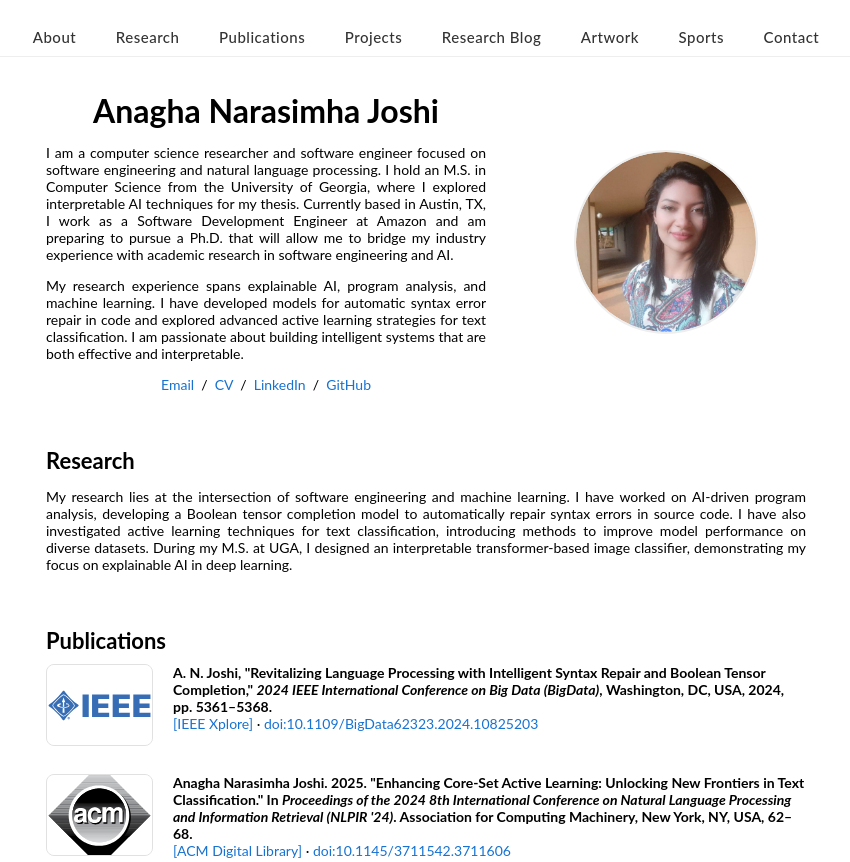
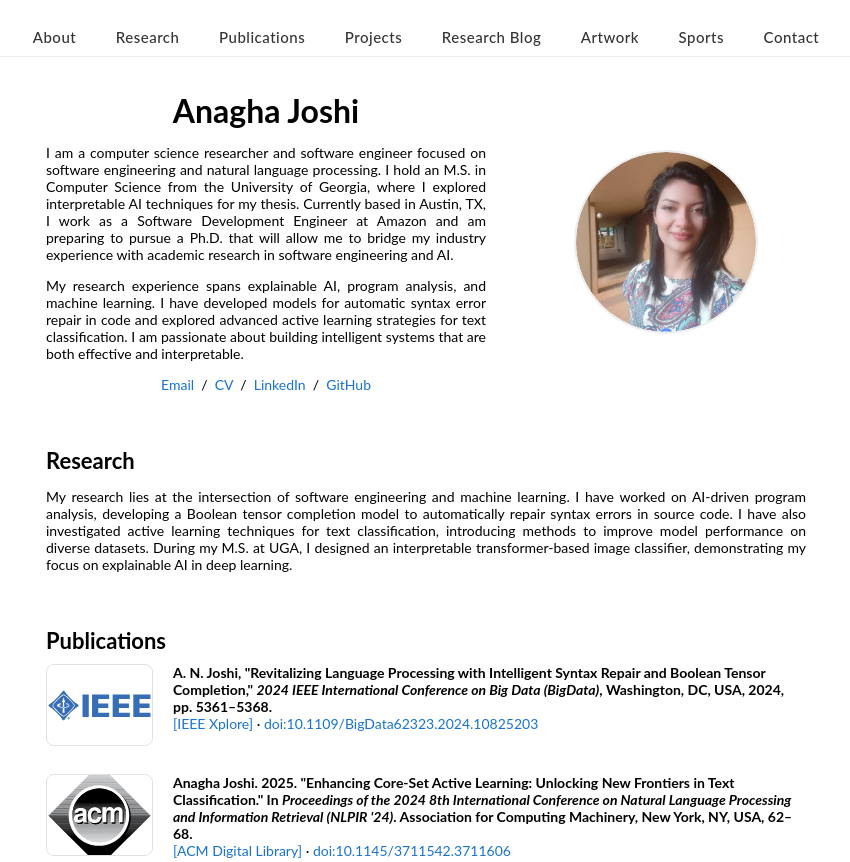
Before and after one commit to anaghajoshi111/anaghajoshi111.github.io, a plain HTML site: page index.html in a window 1280 px wide. Shown: the top 862 px of the page, without its empty margins (214-1064 px from the left). Drawn offline with Linux system fonts and the light colour scheme.

Commit message:
Update index.html

```diff
--- a/index.html
+++ b/index.html
@@ -3,7 +3,7 @@
 <head>
   <meta charset="UTF-8">
   <title>Anagha Joshi</title>
-  <meta name="author" content="Anagha Narasimha Joshi">
+  <meta name="author" content="Anagha Joshi">
   <meta name="viewport" content="width=device-width, initial-scale=1.0">
   <link rel="stylesheet" type="text/css" href="stylesheet.css">
   <link rel="icon" type="image/png" href="images/seal_icon.png">
@@ -29,7 +29,7 @@
     <td style="padding:2.5%; width:60%; vertical-align:middle;">
       <section id="about"></section>
       <p style="text-align:center;">
-        <name>Anagha Narasimha Joshi</name>
+        <name>Anagha Joshi</name>
       </p>
       <p style="text-align:justify;">
         I am a computer science researcher and software engineer focused on software engineering and natural language processing. I hold an M.S. in Computer Science from the University of Georgia, where I explored interpretable AI techniques for my thesis. Currently based in Austin, TX, I work as a Software Development Engineer at Amazon and am preparing to pursue a Ph.D. that will allow me to bridge my industry experience with academic research in software engineering and AI.
@@ -90,7 +90,7 @@
         <img src="images/ACM.svg" alt="Publication 2" class="pub-img">
         <div class="pub-details">
           <papertitle>
-            <strong>Anagha Narasimha Joshi</strong>. 2025. "Enhancing Core-Set Active Learning: Unlocking New Frontiers in Text Classification."
+            <strong>Anagha Joshi</strong>. 2025. "Enhancing Core-Set Active Learning: Unlocking New Frontiers in Text Classification."
             In <em>Proceedings of the 2024 8th International Conference on Natural Language Processing and Information Retrieval (NLPIR '24)</em>. Association for Computing Machinery, New York, NY, USA, 62–68.
           </papertitle>
           <br>
```
